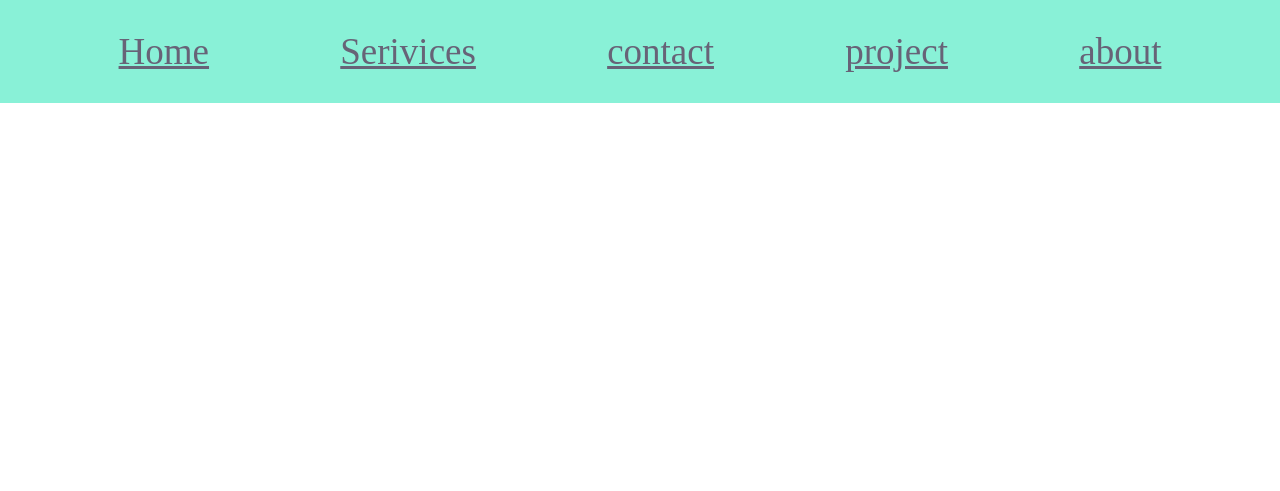
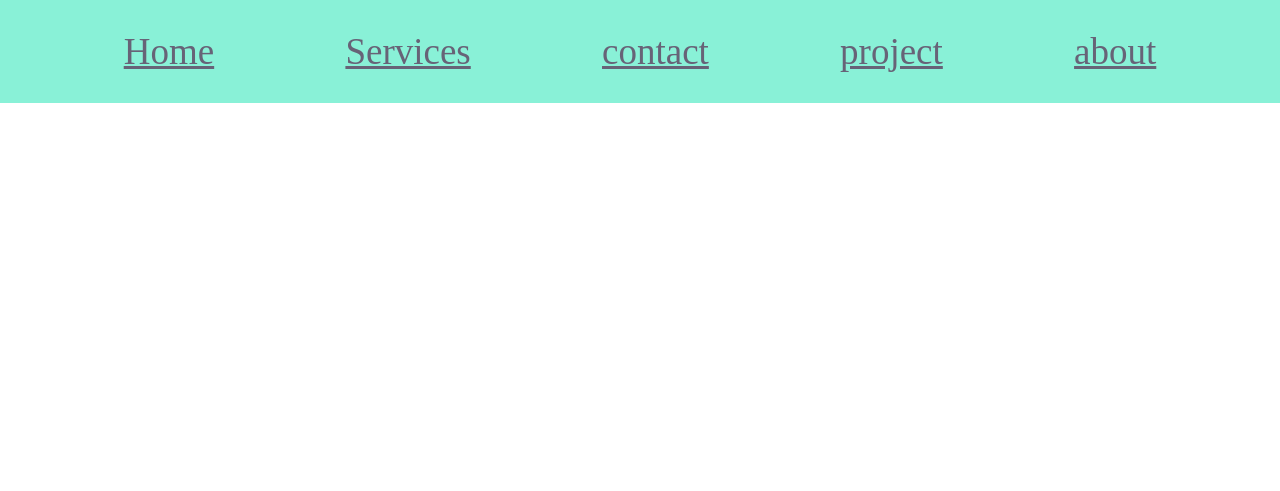
Before and after one commit to Bhagwatdixit/css-image, a plain HTML site: page index.html in a window 1280 px wide. Shown: the top 491 px of the page. Drawn offline with Linux system fonts and the light colour scheme.

Commit message:
Update index.html

```diff
--- a/index.html
+++ b/index.html
@@ -11,7 +11,7 @@
       <div class="topnav">
       <ul class="elem">
         <li> <a href="">Home</a></li>
-        <li> <a href="">Serivices</a></li>
+        <li> <a href="">Services</a></li>
         <li>
           <a href="">contact</a></li>
           <li><a href="">project</a></li>
```
